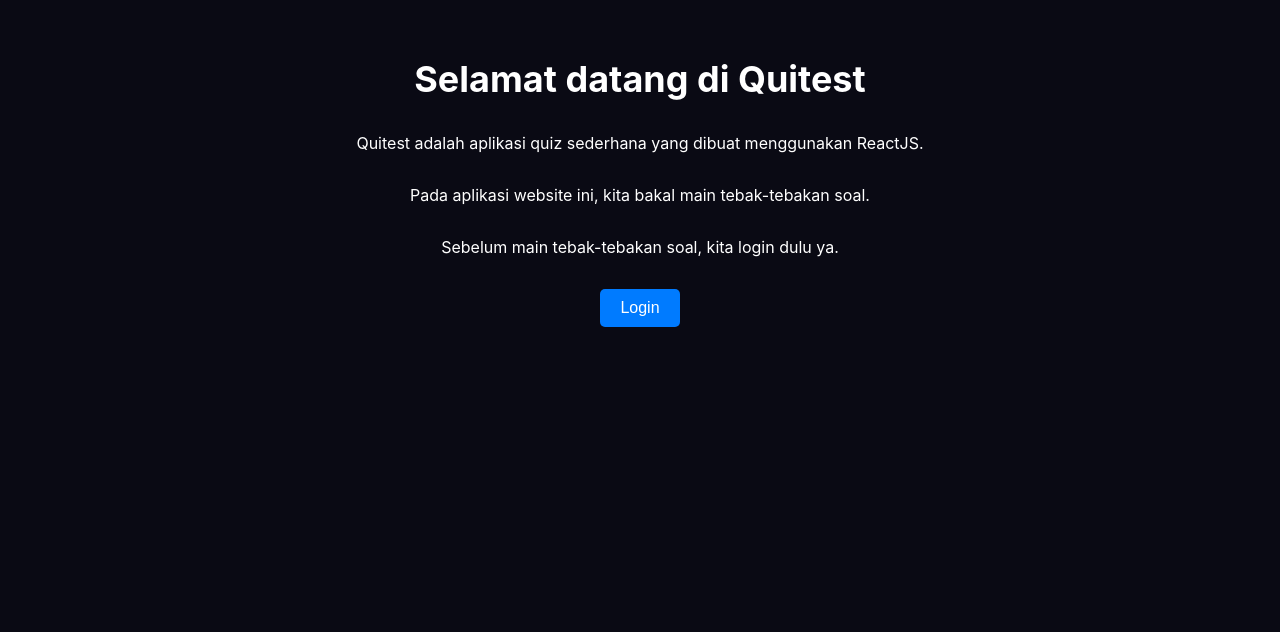
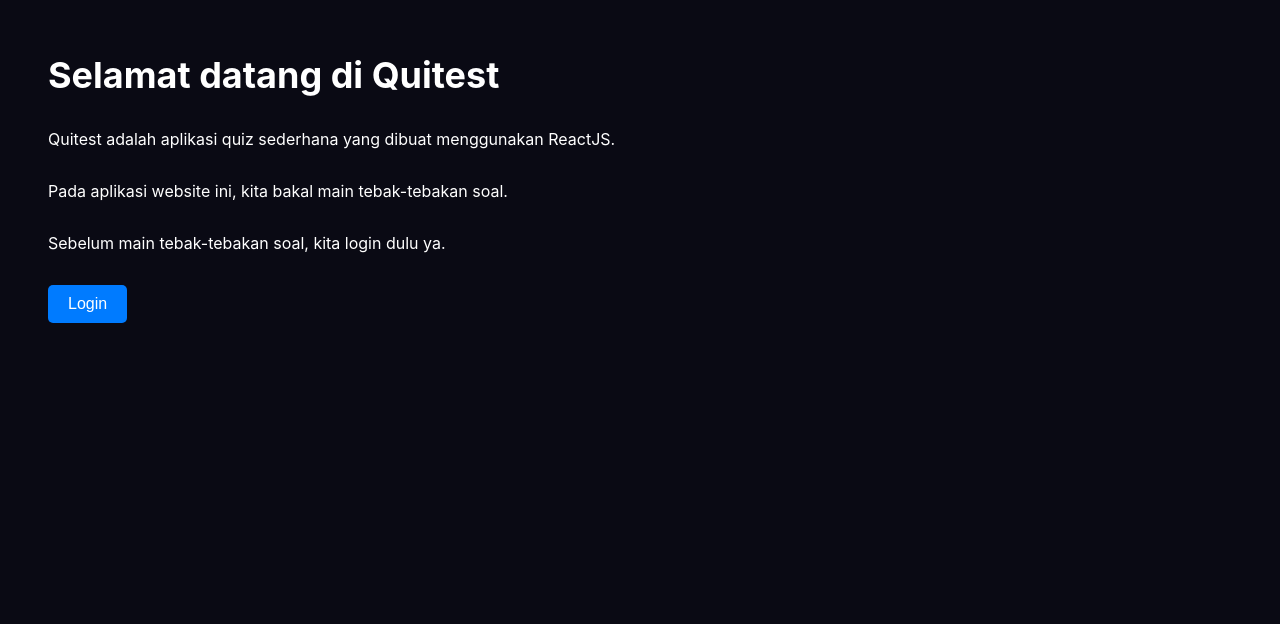
Before and after one commit to galihkarya/Quitest, a React (Create React App) app: page / in a window 1280 px wide. Shown: the part 272-904 px from the top of the page. Built offline with nearby package versions, Linux system fonts and the light colour scheme.

Commit message:
update styling for home page

```diff
--- a/src/styles/home.css
+++ b/src/styles/home.css
@@ -1,12 +1,12 @@
 .home-container {
     display: flex;
     flex-direction: column;
-    align-items: center;
     justify-content: center;
     height: 100vh;
     background-color: #0a0a14;
     color: #ffffff;
-    padding: 52px;
+    padding: 48px;
+    overflow: hidden;
 }
 
 .head-title {
@@ -14,7 +14,7 @@
     margin-bottom: 1rem;
 }
 
-.body-home {
+div p {
     font-size: 16px;
     margin-bottom: 1rem;
 }
@@ -28,4 +28,5 @@
     cursor: pointer;
     font-size: 16px;
     margin-top: 1rem;
+    width: fit-content;
 }
```
